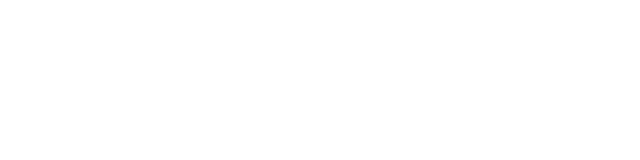
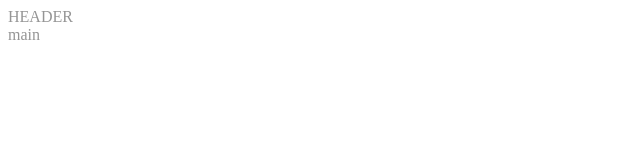
Before and after one commit to alessandrodaniello105/vite-boolflix, a Vue app: page / in a window 1280 px wide. Shown: the top 160 px of the page, without its empty margins (0-640 px from the left). Built offline with nearby package versions, Linux system fonts and the light colour scheme.

Commit message:
[add]: Main, Header, scss

```diff
--- a/src/App.vue
+++ b/src/App.vue
@@ -1,13 +1,25 @@
 <script>
+import Main from './components/Main.vue';
+import Header from './components/Header.vue';
+
 export default {
-  name: 'App'
+  name: 'App',
+  components: {
+    Main,
+    Header
+  }
 }
 </script>
 
 <template>
 
+  <Header />
+
+  <Main />
+
+
 </template>
 
-<style>
-
+<style lang="scss">
+@use './scss/main.scss' as *;
 </style>
--- /dev/null
+++ b/src/components/Header.vue
@@ -0,0 +1,18 @@
+<script>
+export default {
+  name: 'Header'
+}
+</script>
+
+<template>
+  <header>HEADER</header>
+</template>
+
+<style lang="scss" scoped>
+@use '../scss/partials/vars' as *;
+
+header {
+  color: $font-color;
+}
+
+</style>
--- /dev/null
+++ b/src/components/Main.vue
@@ -0,0 +1,18 @@
+<script>
+export default {
+  name: 'Main'
+}
+</script>
+
+<template>
+  <main>main</main>
+</template>
+
+<style lang="scss" scoped>
+@use '../scss/partials/vars' as *;
+
+main {
+  color: $font-color;
+}
+
+</style>
--- /dev/null
+++ b/src/scss/main.scss
@@ -0,0 +1,3 @@
+@use './partials/generals' as *;
+@use './partials/typography' as *;
+@use './partials/vars' as *;
--- /dev/null
+++ b/src/scss/partials/_generals.scss
@@ -0,0 +1 @@
+@use './vars' as *;
--- /dev/null
+++ b/src/scss/partials/_typography.scss
@@ -0,0 +1 @@
+@use './vars' as *;
--- /dev/null
+++ b/src/scss/partials/_vars.scss
@@ -0,0 +1,2 @@
+$primary-color: #141414;
+$font-color: #959595;
```
